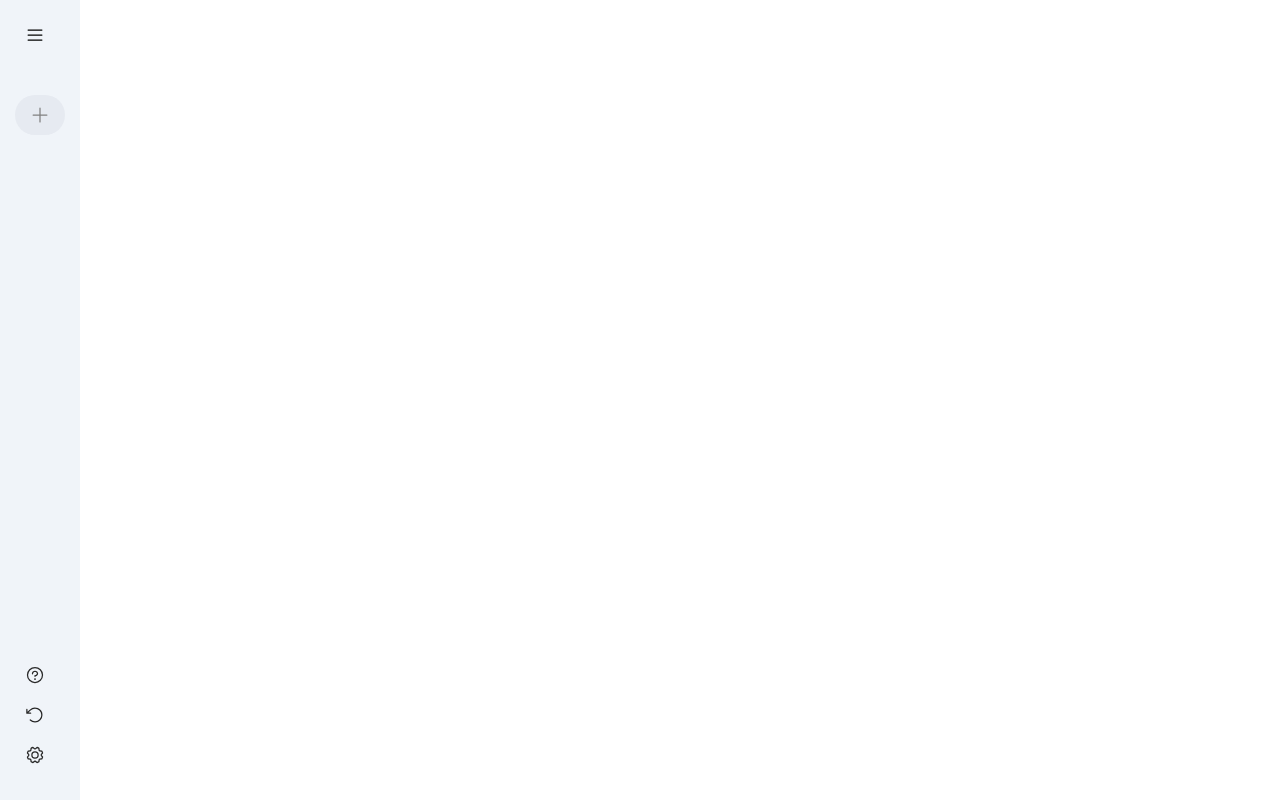
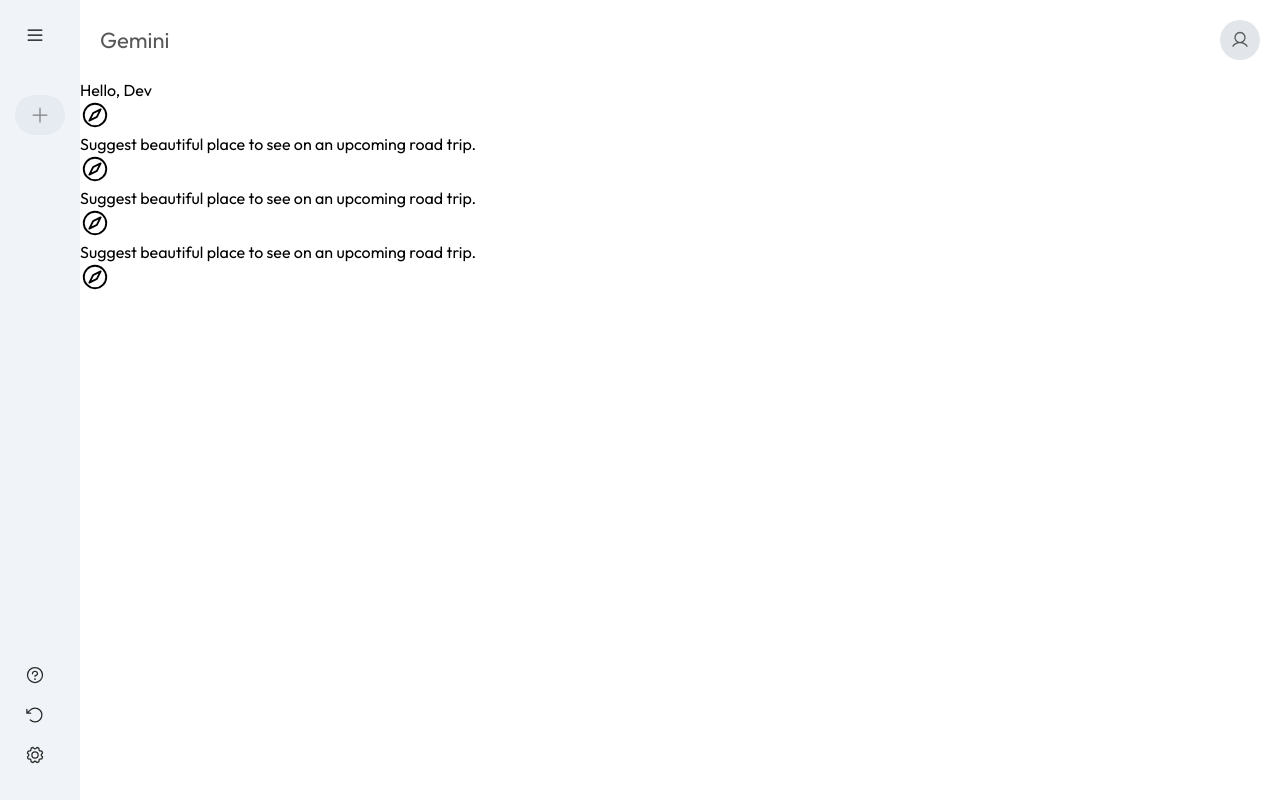
Before and after one commit to Aliskhan7/genimi-react, a React (Vite) app: page / in a window 1280 px wide. Built offline with nearby package versions, Linux system fonts and the light colour scheme.

Commit message:
create main

```diff
--- a/src/App.jsx
+++ b/src/App.jsx
@@ -1,9 +1,11 @@
 import Sidebar from "./components/Siderbar/Sidebar.jsx";
+import Main from "./components/Main/Main.jsx";
 
 function App() {
   return (
     <>
       <Sidebar />
+      <Main />
     </>
   );
 }
--- a/src/components/Main/Main.css
+++ b/src/components/Main/Main.css
@@ -0,0 +1,20 @@
+.main {
+  flex: 1;
+  min-height: 100vh;
+  padding-bottom: 15vh;
+  position: relative;
+}
+
+.main .nav {
+  display: flex;
+  align-items: center;
+  justify-content: space-between;
+  font-size: 22px;
+  padding: 20px;
+  color: #585858;
+}
+.main .nav .user {
+  padding: 10px;
+  border-radius: 50%;
+  background-color: #e2e6eb;
+}
--- a/src/components/Main/Main.jsx
+++ b/src/components/Main/Main.jsx
@@ -1,7 +1,38 @@
 import React from "react";
+import { Compass, User } from "@phosphor-icons/react";
+import "./Main.css";
 
 const Main = () => {
-  return <div></div>;
+  return (
+    <div className="main">
+      <div className="nav">
+        <p>Gemini</p>
+        <User className="user" size={40} />
+      </div>
+      <div className="main-container">
+        <div className="greet">
+          <p>
+            <span>Hello, Dev</span>
+          </p>
+          <Compass size={30} />
+        </div>
+        <div className="cards">
+          <div className="card">
+            <p>Suggest beautiful place to see on an upcoming road trip.</p>
+            <Compass size={30} />
+          </div>
+          <div className="card">
+            <p>Suggest beautiful place to see on an upcoming road trip.</p>
+            <Compass size={30} />
+          </div>
+          <div className="card">
+            <p>Suggest beautiful place to see on an upcoming road trip.</p>
+            <Compass size={30} />
+          </div>
+        </div>
+      </div>
+    </div>
+  );
 };
 
 export default Main;
```
